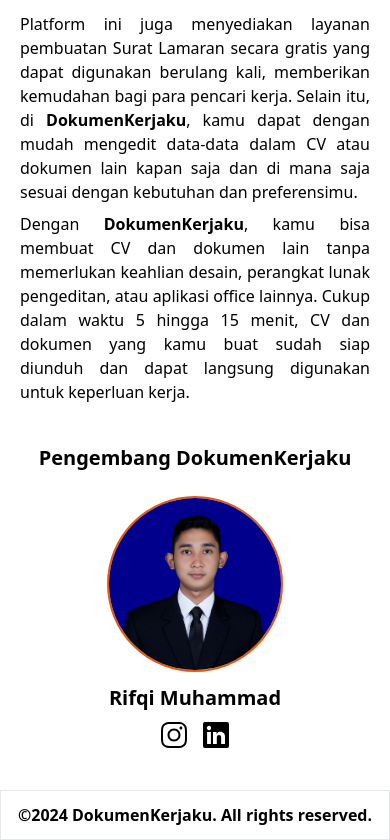
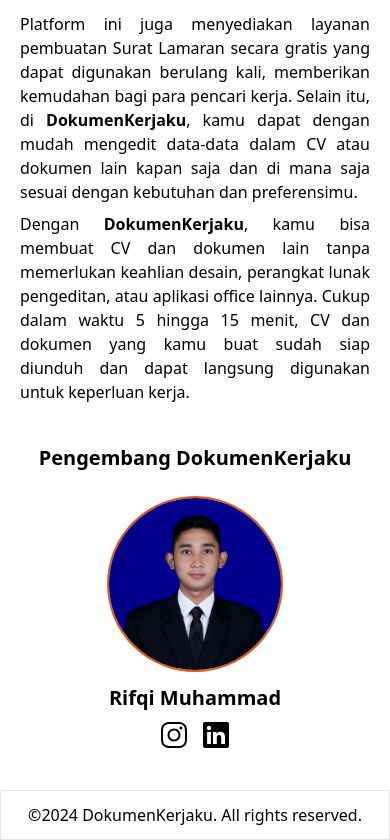
Before and after one commit to rifqimhmd/Dokumenku, a React (Vite) app: page / in a window 390 px wide. Shown: the part 2636-3476 px from the top of the page. Built offline with nearby package versions, Linux system fonts and the light colour scheme.

Commit message:
update footer

```diff
--- a/src/Components/Footer.jsx
+++ b/src/Components/Footer.jsx
@@ -5,7 +5,7 @@
 
   return (
     <>
-      <div className="text-center md:p-5 p-3 border font-bold ">
+      <div className="text-center md:p-5 p-3 border md:font-bold ">
         <p>©{getYear()} DokumenKerjaku. All rights reserved.</p>
       </div>
     </>
```
